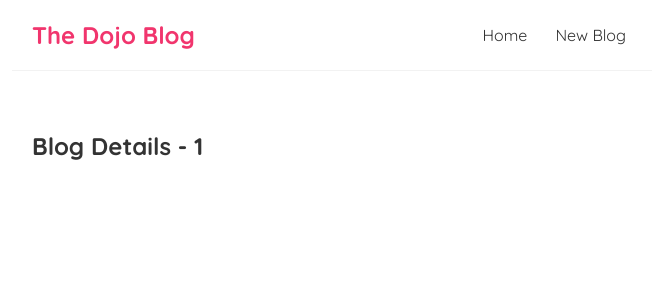
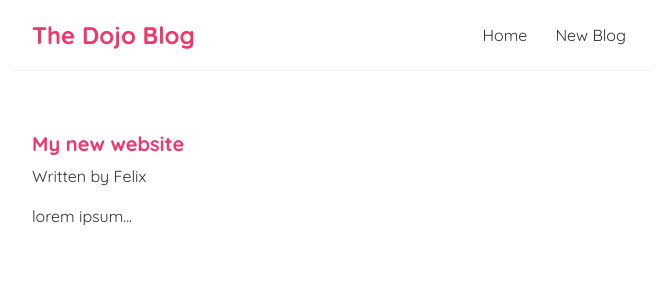
Before and after one commit to TheFelixAjibola/dojo-blog, a React (Create React App) app: page /blogs/1 in a window 1280 px wide. Shown: the top 300 px of the page, without its empty margins (308-964 px from the left). Built offline with nearby package versions, Linux system fonts and the light colour scheme; data requests are answered from the project's data file.

Commit message:
Used CustomHooks to add details to specific Page

```diff
--- a/src/BlogDetails.js
+++ b/src/BlogDetails.js
@@ -1,11 +1,25 @@
 import { useParams } from "react-router-dom/cjs/react-router-dom.min";
+import useFetch from "./useFetch";
 
 const BlogDetails = () => {
   const { id } = useParams();
+  const {
+    data: blog,
+    isPending,
+    error,
+  } = useFetch(`http://localhost:8000/blogs/${id}`);
 
   return (
     <div className="blog-details">
-      <h2>Blog Details - {id}</h2>
+      {isPending && <div>Loading</div>}
+      {error && <div>{error}</div>}
+      {blog && (
+        <article>
+          <h2>{blog.title}</h2>
+          <p>Written by {blog.author}</p>
+          <div>{blog.body}</div>
+        </article>
+      )}
     </div>
   );
 };
--- a/src/index.css
+++ b/src/index.css
@@ -60,6 +60,25 @@
   text-decoration: none;
 }
 
+.blog-details h2 {
+  font-size: 20px;
+  color: #f1356d;
+  margin-bottom: 10px;
+}
+
+.blog-details div {
+  margin: 20px 0;
+}
+
+.blog-details button {
+  color: #f1456d;
+  color: #fff;
+  border: 0;
+  padding: 8px;
+  border-radius: 8px;
+  cursor: pointer;
+}
+
 button {
   border-radius: 10px;
   background-color: #000;
```
